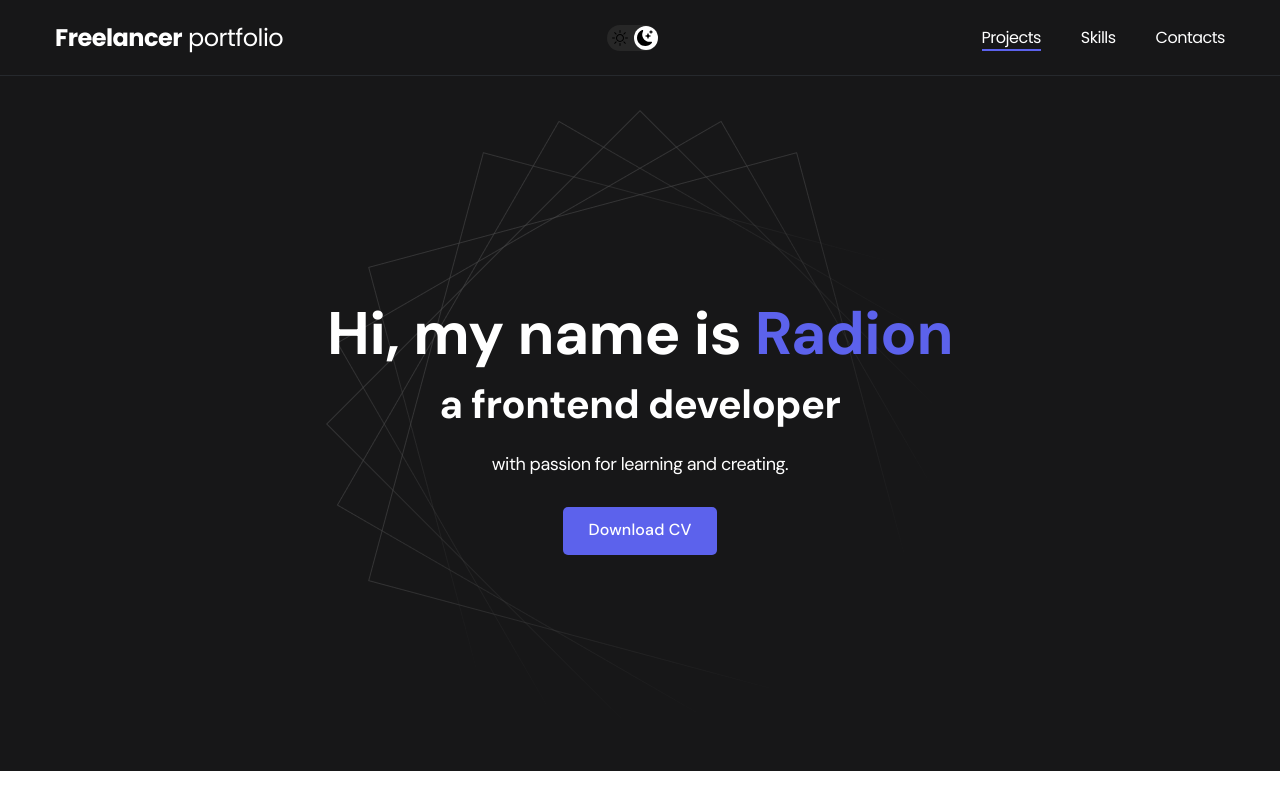
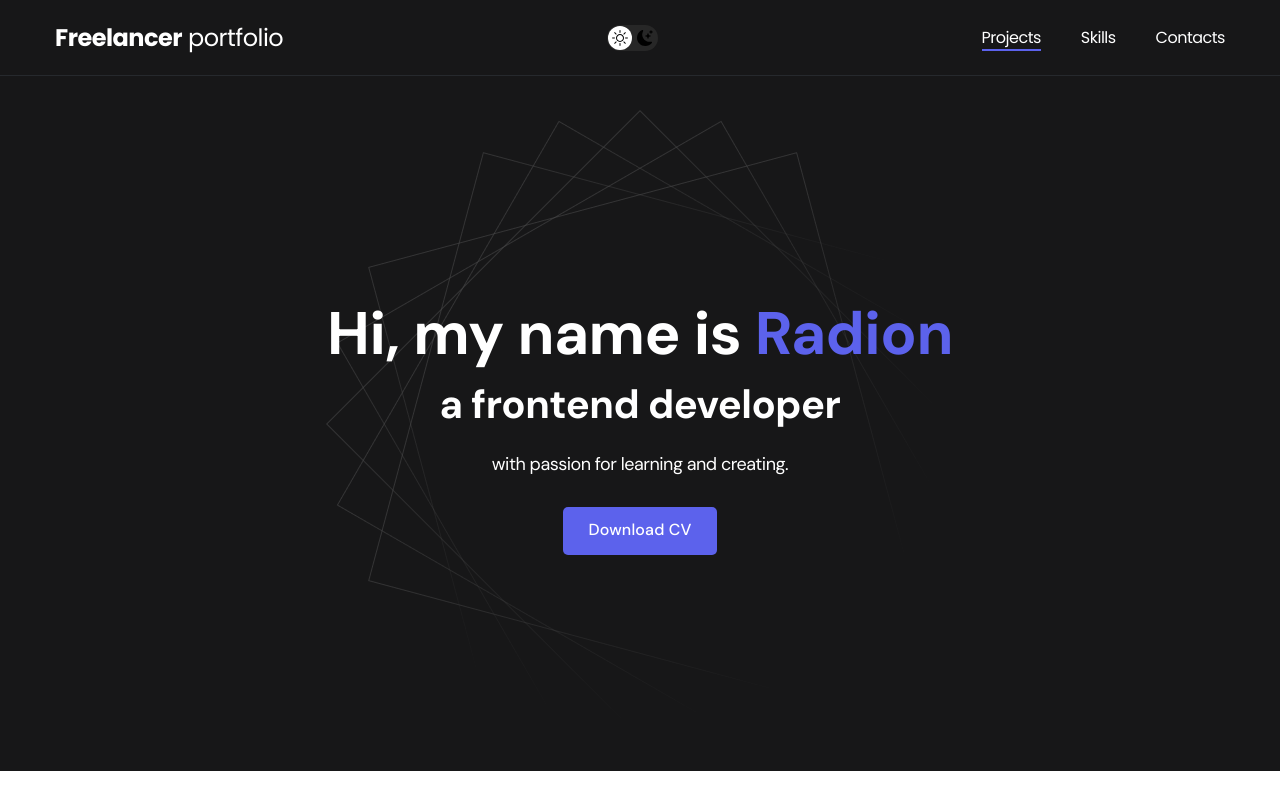
Before and after one commit to RodionKipitok/Portfolio, a plain HTML site: page index.html in a window 1280 px wide. Both pictures are taken after a click on the button 632 px from the left and 37 px from the top of the page. Shown: the top 800 px of the page. Drawn offline with Linux system fonts and the light colour scheme.

Commit message:
added dark mode

```diff
--- a/css/main.css
+++ b/css/main.css
@@ -93,9 +93,11 @@ body {
   height: 24px;
   border-radius: 50%;
   background-color: var(--white);
+  transition: left o.2s ease-in;
 }
 .dark-mode-btn__icon {
   position: relative;
+  z-index: 9;
 }
 
 .dark-mode-btn-active::before {
--- a/index.html
+++ b/index.html
@@ -14,7 +14,11 @@
             ><strong>Freelancer</strong> portfolio</a
           >
 
-          <button type="button" class="dark-mode-btn dark-mode-btn-active">
+          <button
+            id="btn-dark"
+            type="button"
+            class="dark-mode-btn dark-mode-btn-active"
+          >
             <img
               src="./imgs/icon/Sun.svg"
               alt="sun"
@@ -174,5 +178,6 @@
         </div>
       </div>
     </footer>
+    <script type="module" src="./js/main.js"></script>
   </body>
 </html>
--- /dev/null
+++ b/js/main.js
@@ -0,0 +1,7 @@
+const btnDarkModo = document.querySelector(".dark-mode-btn");
+
+btnDarkModo.onclick = function () {
+  btnDarkModo.classList.toggle("dark-mode-btn-active");
+};
+
+console.log(document.getElementById("btn-dark"));
```
